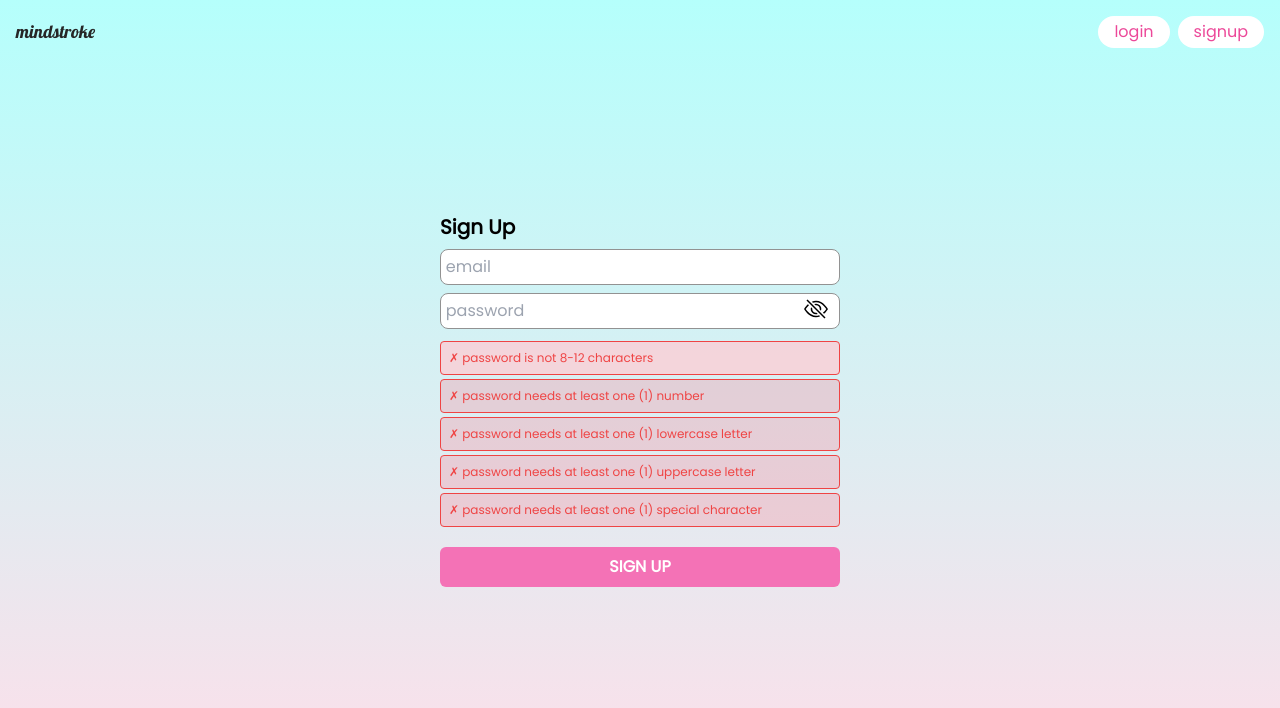
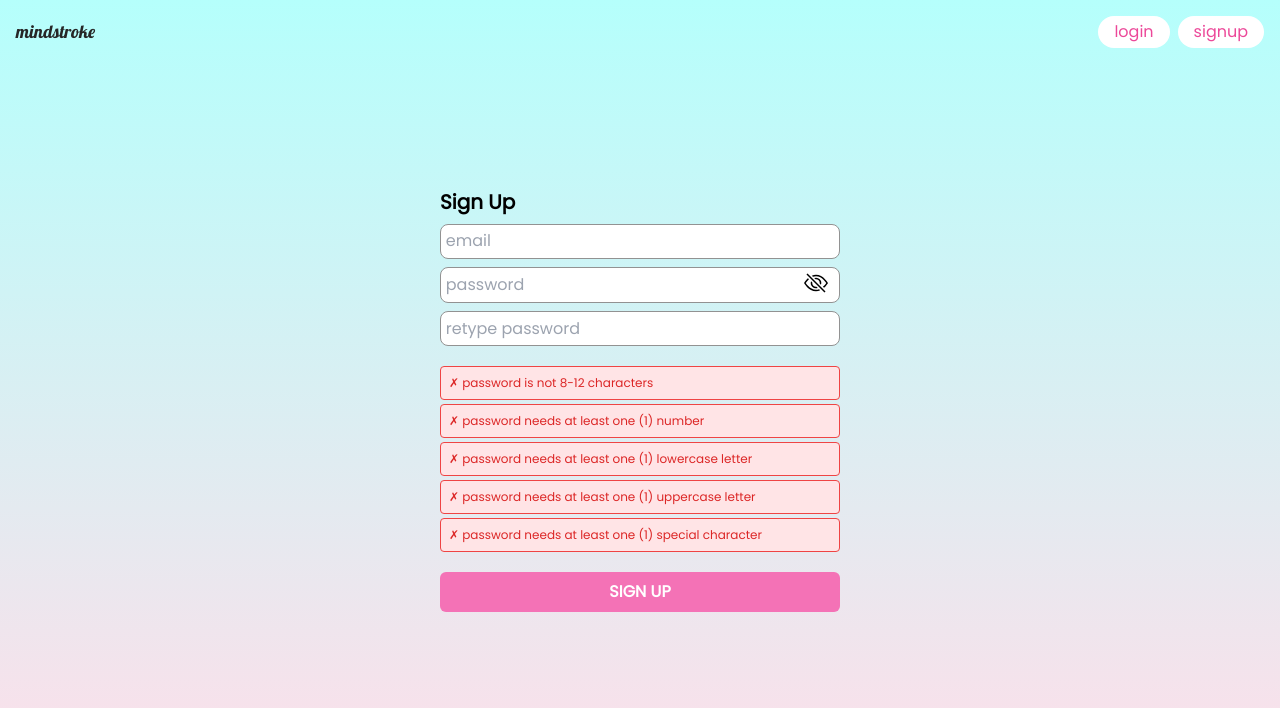
Before and after one commit to meghannfh/sketchr-react, a React (Create React App) app in the folder client/: page /signup in a window 1280 px wide. Shown: the top 708 px of the page. Built offline with nearby package versions, Linux system fonts and the light colour scheme.

Commit message:
checked for matching passwords logic

```diff
--- a/client/src/components/forms/SignupForm.jsx
+++ b/client/src/components/forms/SignupForm.jsx
@@ -1,14 +1,27 @@
 import { useState } from 'react';
 import { BsEyeSlash, BsEye } from 'react-icons/bs'
 
-const SignupForm = ({ handleSignup, error, isLoading, formRef }) => {
-  const [showEye, setShowEye] = useState(false)
-  const [isPassingPwd, setIsPassingPwd] = useState(false);
-  const [pwdNotMatchingCriteria, setPwdNotMatchingCriteria] = useState("none");
-  console.log(pwdNotMatchingCriteria)
+const SignupForm = ({
+  handleSignup,
+  error,
+  isLoading,
+  formRef,
+  setIsPassingPwd,
+  isPassingPwd,
+  setPwdNotMatchingCriteria,
+  pwdNotMatchingCriteria }) => {
+
+  const [showEye, setShowEye] = useState(false);
+  const [firstPwd, setFirstPwd] = useState("");
 
   const handleToggleEye = () => {
     setShowEye(prevShowEye => !prevShowEye)
+  }
+
+  const checkMatchingPwd = (validatedPwd) => {
+    if(firstPwd === validatedPwd) {
+      setIsPassingPwd(true)
+    }
   }
 
   const checkPwdRequirements = (pwd) => {
@@ -44,21 +57,16 @@ const SignupForm = ({ handleSignup, error, isLoading, formRef }) => {
       notPassingCriteria.push("special")
     }
 
+    setFirstPwd(pwd)
     setPwdNotMatchingCriteria(notPassingCriteria)
   }
+
+
     return (
     <div className="grid h-screen place-content-center">
       <div className="forms-styles">
         <form className="flex flex-col gap-2" onSubmit={handleSignup} ref={formRef} encType="multipart/form-data">
           <h3 className="font-bold text-xl">Sign Up</h3>
-          {/* <div className="form-layout">
-            <input
-              type="text"
-              name="username"
-              className='border-2'
-              placeholder="username"
-            />
-          </div> */}
           <div className="form-layout">
             <input
               type="text"
@@ -74,17 +82,26 @@ const SignupForm = ({ handleSignup, error, isLoading, formRef }) => {
               onInput={(e) => checkPwdRequirements(e.target.value)}
             />
             <i className="absolute right-3 top-1 text-2xl hover:cursor-pointer" onClick={handleToggleEye}>{showEye ? <BsEye /> : <BsEyeSlash />}</i>
-            <ul className="lowercase text-xs text-red-500 py-3 flex flex-col gap-1">
-              {pwdNotMatchingCriteria.includes("length") || pwdNotMatchingCriteria === "none" ? <li className="p-2 bg-rose-200/75 border border-red-500 rounded">✗ password is not 8-12 characters</li> : <li className="text-emerald-600 bg-green-200/50 p-2 border rounded border-green-500">✓ password is 8 characters or longer</li>}
-              {pwdNotMatchingCriteria.includes("number") || pwdNotMatchingCriteria === "none" ? <li className="p-2 bg-rose-400/25 border border-red-500 rounded">✗ password needs at least one (1) number</li> : <li className="text-emerald-600 bg-green-200/50 p-2 border rounded border-green-500">✓ password includes at least one (1) number</li>}
-              {pwdNotMatchingCriteria.includes("lowercase") || pwdNotMatchingCriteria === "none" ? <li className="p-2 bg-rose-400/25 border border-red-500 rounded">✗ password needs at least one (1) lowercase letter</li> : <li className="text-emerald-600 bg-green-200/50 p-2 border rounded border-green-500">✓ password includes at least one (1) lowercase letter</li>}
-              {pwdNotMatchingCriteria.includes("uppercase") || pwdNotMatchingCriteria === "none" ? <li className="p-2 bg-rose-400/25 border border-red-500 rounded">✗ password needs at least one (1) uppercase letter</li> : <li className="text-emerald-600 bg-green-200/50 p-2 border rounded border-green-500">✓ password includes at least one (1) uppercase letter</li>}
-              {pwdNotMatchingCriteria.includes("special") || pwdNotMatchingCriteria === "none" ? <li className="p-2 bg-rose-400/25 border border-red-500 rounded">✗ password needs at least one (1) special character</li> : <li className="text-emerald-600 bg-green-200/50 p-2 border rounded border-green-500">✓ password includes at least one (1) special character</li>}
+          </div>
+          <div className="form-layout">
+            <input
+              type="password"
+              name="password-validation"
+              placeholder="retype password"
+              onInput={(e) => checkMatchingPwd(e.target.value)}
+            />
+          </div>
+          {/*start password validation msgs*/}
+          <ul className="lowercase text-xs text-red-600 py-3 flex flex-col gap-1">
+              {pwdNotMatchingCriteria.includes("length") || pwdNotMatchingCriteria === "none" ? <li className="p-2 bg-rose-100 border border-red-500 rounded">✗ password is not 8-12 characters</li> : <li className="text-emerald-600 bg-green-100 p-2 border rounded border-green-500">✓ password is 8 characters or longer</li>}
+              {pwdNotMatchingCriteria.includes("number") || pwdNotMatchingCriteria === "none" ? <li className="p-2 bg-rose-100 border border-red-500 rounded">✗ password needs at least one (1) number</li> : <li className="text-emerald-600 bg-green-100 p-2 border rounded border-green-500">✓ password includes at least one (1) number</li>}
+              {pwdNotMatchingCriteria.includes("lowercase") || pwdNotMatchingCriteria === "none" ? <li className="p-2 bg-rose-100 border border-red-500 rounded">✗ password needs at least one (1) lowercase letter</li> : <li className="text-emerald-600 bg-green-100 p-2 border rounded border-green-500">✓ password includes at least one (1) lowercase letter</li>}
+              {pwdNotMatchingCriteria.includes("uppercase") || pwdNotMatchingCriteria === "none" ? <li className="p-2 bg-rose-100 border border-red-500 rounded">✗ password needs at least one (1) uppercase letter</li> : <li className="text-emerald-600 bg-green-100 p-2 border rounded border-green-500">✓ password includes at least one (1) uppercase letter</li>}
+              {pwdNotMatchingCriteria.includes("special") || pwdNotMatchingCriteria === "none" ? <li className="p-2 bg-rose-100 border border-red-500 rounded">✗ password needs at least one (1) special character</li> : <li className="text-emerald-600 bg-green-100 p-2 border rounded border-green-500">✓ password includes at least one (1) special character</li>}
             </ul>
-          </div>
-          <button disabled={isLoading} className='transition-color ease-in-out bg-pink-400 p-2 text-white rounded-md font-bold uppercase transition-colors hover:bg-pink-200 hover:text-pink-800'>sign up</button>
+          <button disabled={isLoading} className='transition-color ease-in-out bg-pink-400 p-2 text-white rounded-md font-bold uppercase transition-colors hover:bg-white hover:text-pink-400'>sign up</button>
         </form>
-        {error && <div className='border border-red-600 rounded-md p-4 mt-3 bg-red-300/25 text-red-600 text-center'>{error}</div>}
+        {error && <div className='border border-red-600 rounded p-4 mt-3 bg-red-300/25 text-red-600 text-center'>{error}</div>}
       </div>
     </div>
   )
--- a/client/src/pages/Signup.jsx
+++ b/client/src/pages/Signup.jsx
@@ -1,31 +1,37 @@
-import { useRef } from 'react';
+import { useRef, useState } from 'react';
 import { useSignup } from '../hooks/useSignup';
 import SignupForm from "../components/forms/SignupForm";
 
 const Signup = ({ handleSetGreeting }) => {
+  const [isPassingPwd, setIsPassingPwd] = useState(false);
+  const [pwdNotMatchingCriteria, setPwdNotMatchingCriteria] = useState("none");
+
   //set reference to form element
   const formRef = useRef();
   const { signupUser, error, isLoading } = useSignup();
 
   const handleSignup = async (e) => {
     e.preventDefault();
-
     const formData = new FormData(formRef.current)//grab the form data using useRef
     const body = {} //we're going to organize our formdata into body and return that
-
     formData.forEach((value, key) => {
       body[key] = value
     }, {})
-
     console.log(body)
-
     await signupUser(body)
     handleSetGreeting();
   };
-
   return (
     <div className="home-login-signup-w-h grid relative place-content-center">
-            <SignupForm handleSignup={handleSignup} error={error} isLoading={isLoading} formRef={formRef}/>
+      <SignupForm
+        handleSignup={handleSignup}
+        setIsPassingPwd={setIsPassingPwd}
+        isPassingPwd={isPassingPwd}
+        setPwdNotMatchingCriteria={setPwdNotMatchingCriteria}
+        pwdNotMatchingCriteria={pwdNotMatchingCriteria}
+        error={error}
+        isLoading={isLoading}
+        formRef={formRef}/>
     </div>
   )
 }
```
Lines whose indentation alone changed are shown as unchanged.
